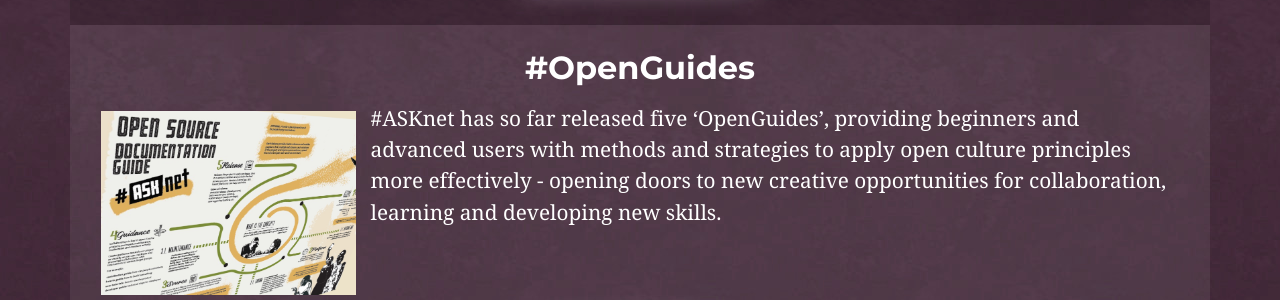
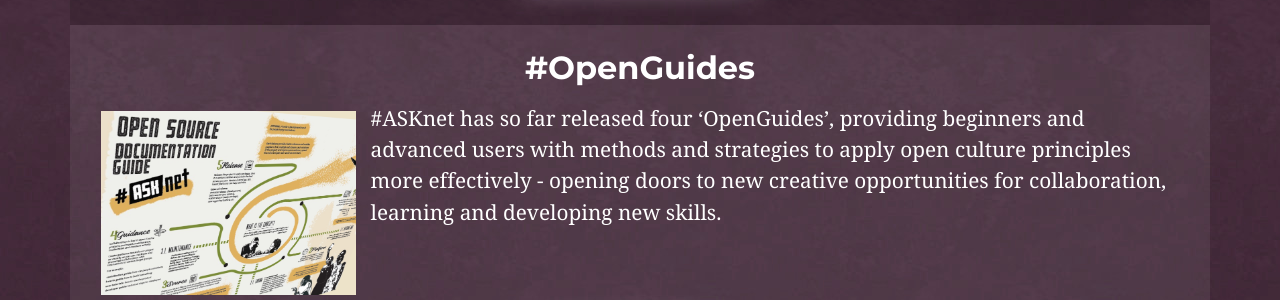
Before and after one commit to ASKnetCommunity/ASKnet.Community, a Jekyll site: the page built from index.html, in a window 1280 px wide and 900 px high, scrolled down 8262 px. Shown: the part 156-456 px from the top of the window. Built offline with Jekyll 4.4.1, drawn with Linux system fonts in a browser that asks for light colours.

Commit message:
text correction

```diff
--- a/_data/settings.yml
+++ b/_data/settings.yml
@@ -192,7 +192,7 @@ resources-description: |
 resources-sub-sections:
   - { title: "#ASKtraining", text: "An initial prototype of the #ASKtraining platform, to be used to compile, share and streamline the running of workshops, learning content and deliver ‚how to‘ instructions is created to make training easier and more accessible. In this way, experiential knowledge is secured, which improves the sustainability of activities and facilitates the induction of new members and participants.", image-url: "assets/img/tools/training.jpg", button-text: "Go To #ASKtraining", button-url: "https://training.asknet.community/", button-is-internal: false }
   - { title: "#ASKotec", text: "#ASKotec - the ‘Access to Skills and Knowledge open tech emergency case’ is a resource kit for community trainers that is designed as a light and handy mobile workshop creation set, equipped with a broad range of items needed to teach others. The kit is especially valuable to communities where access to tools, power and materials is often scarce.", image-url: "assets/img/resources/askotec.jpg", button-text: "More about #ASKotec", button-url: "https://askotec.openculture.agency/", button-is-internal: false }
-  - { title: "#OpenGuides", text: "#ASKnet has so far released five ‘OpenGuides’, providing beginners and advanced users with methods and strategies to apply open culture principles more effectively - opening doors to new creative opportunities for collaboration, learning and developing new skills.", image-url: "assets/img/resources/open-guides.png", button-text: "view Open Guides", button-url: "open-guides", button-is-internal: true }
+  - { title: "#OpenGuides", text: "#ASKnet has so far released four ‘OpenGuides’, providing beginners and advanced users with methods and strategies to apply open culture principles more effectively - opening doors to new creative opportunities for collaboration, learning and developing new skills.", image-url: "assets/img/resources/open-guides.png", button-text: "view Open Guides", button-url: "open-guides", button-is-internal: true }
 
 
 #-------------------------------
```
